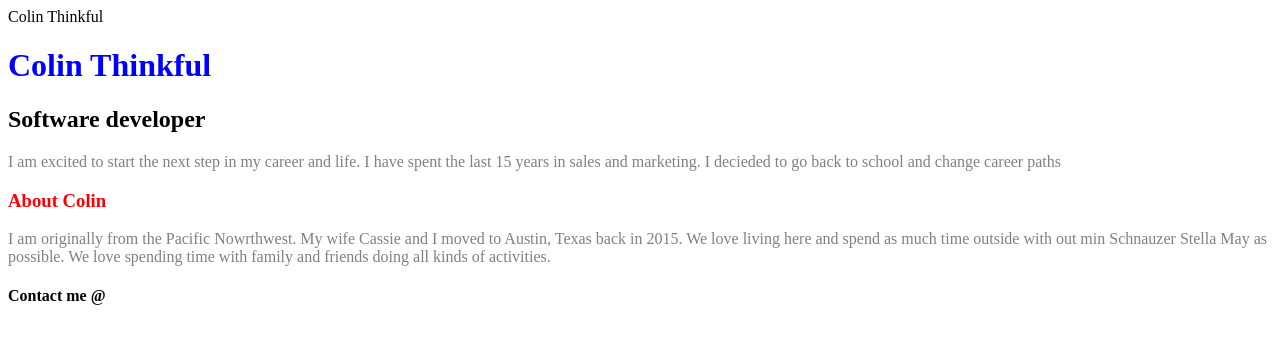
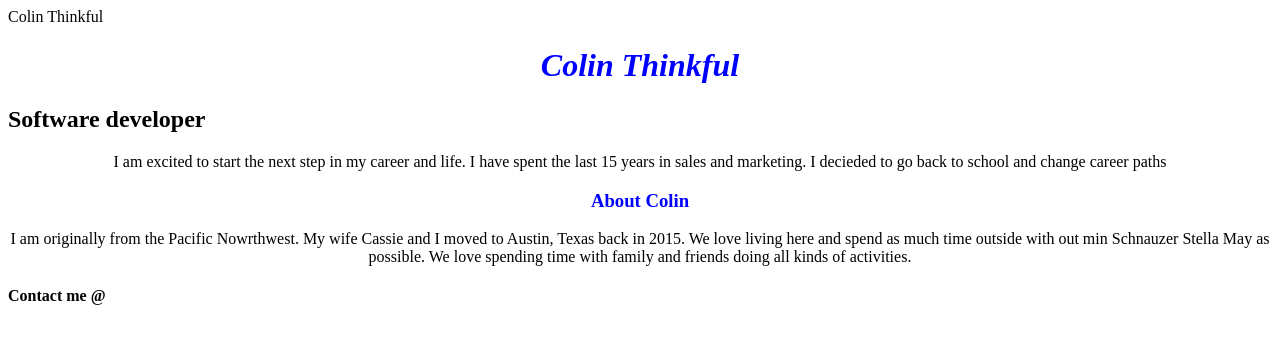
Before and after one commit to cbauer14/Colin-Thinkful, a plain HTML site: page index.html in a window 1280 px wide. Drawn offline with Linux system fonts and the light colour scheme.

Commit message:
Update style.css

```diff
--- a/style.css
+++ b/style.css
@@ -5,12 +5,16 @@ html {
 
 h1 {
     color: blue;
+    text-align: center;
+    font-style: italic;
 }
 
 p {
-    color: grey;
+    color: black;
+    text-align: center;
 }
 
 h3 {
-    color: red;
+    color: blue;
+    text-align: center;
 }
```
